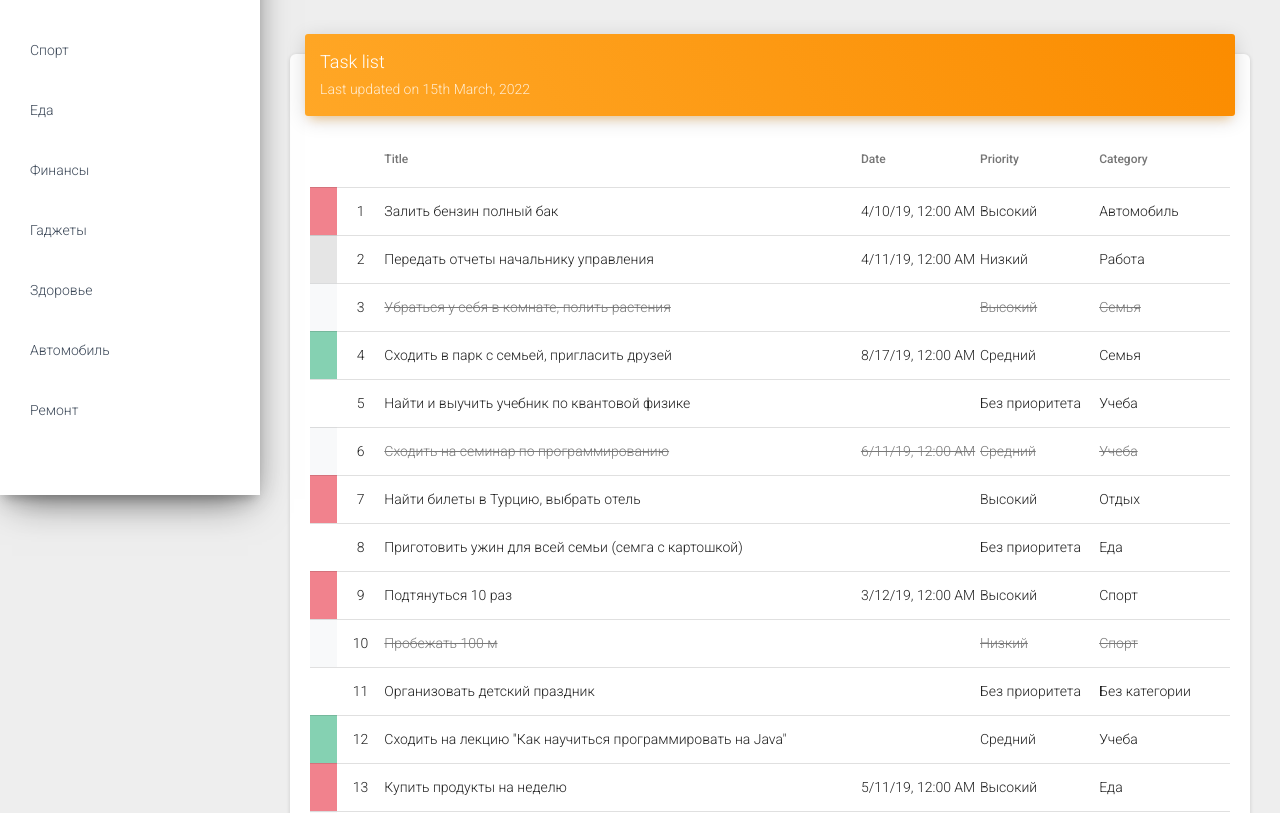
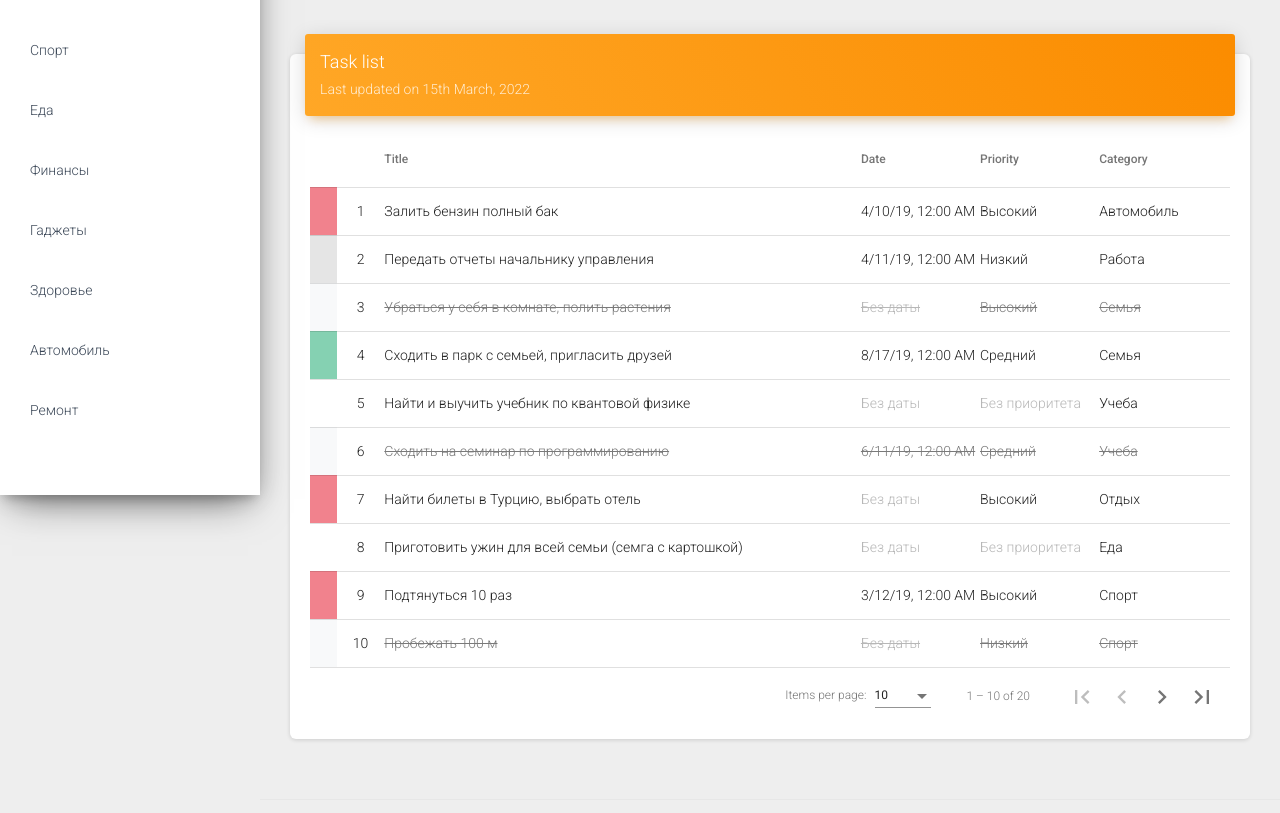
Before and after one commit to LiliaPohorielova/todo-app-frontend, an Angular app: page / in a window 1280 px wide. Shown: the part 305-1118 px from the top of the page. Built offline with nearby package versions, Linux system fonts and the light colour scheme.

Commit message:
Add Sort and Pagination

```diff
--- a/src/app/views/tasks/tasks.component.html
+++ b/src/app/views/tasks/tasks.component.html
@@ -3,8 +3,8 @@
     <h4 class="card-title">Task list</h4>
     <p class="card-category">Last updated on 15th March, 2022</p>
   </div>
-  <div class="card-body table-responsive">
-    <table [dataSource]="dataSource" mat-table>
+  <div class="card-body table-responsive" *ngIf="tasks.length > 0">
+    <table [dataSource]="dataSource" mat-table matSort>
 
       <!-- Priority Color -->
       <ng-container matColumnDef="color">
@@ -23,7 +23,7 @@
 
       <!-- Title -->
       <ng-container matColumnDef="title">
-        <th *matHeaderCellDef mat-header-cell>Title</th>
+        <th *matHeaderCellDef mat-header-cell mat-sort-header>Title</th>
         <td class="col-title" *matCellDef="let task" [class.completed]="task.completed" mat-cell>
           {{task.title}}
         </td>
@@ -31,24 +31,24 @@
 
       <!-- Date -->
       <ng-container matColumnDef="date">
-        <th *matHeaderCellDef mat-header-cell>Date</th>
-        <td class="col-date" *matCellDef="let task" [ngClass]="{'completed': task.completed, 'nodate': task.date == null}" mat-cell>
-          {{(task.date | date : 'short')}}
+        <th *matHeaderCellDef mat-header-cell mat-sort-header>Date</th>
+        <td class="col-date" *matCellDef="let task" [ngClass]="{'completed': task.completed, 'novalue': task.date == null}" mat-cell>
+          {{task.date ? (task.date | date : 'short') : "Без даты"}}
         </td>
       </ng-container>
 
       <!-- Priority -->
       <ng-container matColumnDef="priority">
-        <th *matHeaderCellDef mat-header-cell>Priority</th>
-        <td class="col-priority" *matCellDef="let task" [ngClass]="{'completed': task.completed, 'nopriority': task.priority == null}" mat-cell>
+        <th *matHeaderCellDef mat-header-cell mat-sort-header>Priority</th>
+        <td class="col-priority" *matCellDef="let task" [ngClass]="{'completed': task.completed, 'novalue': task.priority == null}" mat-cell>
           {{task.priority != null ? task.priority.title : "Без приоритета"}}
         </td>
       </ng-container>
 
       <!-- Category -->
       <ng-container matColumnDef="category">
-        <th *matHeaderCellDef mat-header-cell>Category</th>
-        <td class="col-category" *matCellDef="let task" [ngClass]="{'completed': task.completed, 'nocategory': task.category == null}" mat-cell>
+        <th *matHeaderCellDef mat-header-cell mat-sort-header>Category</th>
+        <td class="col-category" *matCellDef="let task" [ngClass]="{'completed': task.completed, 'novalue': task.category == null}" mat-cell>
           {{task.category != null ? task.category.title : "Без категории"}}
         </td>
       </ng-container>
@@ -58,5 +58,10 @@
       <!-- Rows Of Table -->
       <tr *matRowDef="let row; columns: displayedColumns; " mat-row></tr>
     </table>
+    <!-- Material Table Pagination -->
+    <mat-paginator [pageSizeOptions]="[10,20,50,100]" showFirstLastButtons></mat-paginator>
+  </div>
+  <div *ngIf="tasks.length == 0">
+    <p class="not-found">Ничего не найдено</p>
   </div>
 </div>
--- a/src/app/views/tasks/tasks.component.ts
+++ b/src/app/views/tasks/tasks.component.ts
@@ -1,27 +1,43 @@
-import { Component, OnInit } from '@angular/core';
+import {AfterViewInit, Component, OnInit, ViewChild} from '@angular/core';
 import {DataHandlerService} from "../../service/data-handler.service";
 import {Task} from "../../model/Task";
 import {MatTableDataSource} from "@angular/material/table";
+import {MatPaginator} from "@angular/material/paginator";
+import {MatSort} from "@angular/material/sort";
 
 @Component({
   selector: 'app-tasks',
   templateUrl: './tasks.component.html',
   styleUrls: ['./tasks.component.css']
 })
-export class TasksComponent implements OnInit {
-  //поля таблицы (названия колонок)
-  public displayedColumns: string[] = ['color','id','title','date','priority','category'];
+export class TasksComponent implements OnInit, AfterViewInit {
+  // поля таблицы (названия колонок)
+  public displayedColumns: string[] = ['color', 'id', 'title', 'date', 'priority', 'category'];
+  // @ts-ignore
   public dataSource: MatTableDataSource<Task>; //контейнер - источник данных для таблицы
 
+  // Данные компоненты будут иметь ссылки на объекты в HTML
+  // @ts-ignore
+  @ViewChild(MatPaginator, {static: false}) private paginator: MatPaginator;
+  // @ts-ignore
+  @ViewChild(MatSort, {static: false}) private sort: MatSort;
+
+  // @ts-ignore
   tasks: Task[];
 
-  constructor(private dataHandler: DataHandlerService) {  }
+  constructor(private dataHandler: DataHandlerService) {
+  }
 
   ngOnInit() {
     // @ts-ignore
     this.dataHandler.taskSubject.subscribe(tasks => this.tasks = tasks);
     this.dataSource = new MatTableDataSource();
     this.refreshTable();
+  }
+
+  // Метод вызывается после инициализации (сначала все данные попали в таблицу, а потом мы с ними можем работать, сортировать и тд)
+  ngAfterViewInit() {
+    this.addTableObjects();
   }
 
   toggleTaskCompleted(task: Task) {
@@ -42,5 +58,33 @@
   //показывает задачи учитывая поиск, фильтр, категории
   private refreshTable() {
     this.dataSource.data = this.tasks; //обновить источник данных для таблицы
+    this.addTableObjects(); // добавляем визуальные объекты
+
+    // объесняем сортировщику как и по чем сортировать
+    // @ts-ignore: ошибка с датой (можно возвращать любой тип)
+    this.dataSource.sortingDataAccessor = (task, colName) => {
+      switch (colName) {
+        case 'priority': {
+          return task.priority ? task.priority.id : null;
+        }
+        case 'category': {
+          return task.category ? task.category.title : null;
+        }
+        case 'date': {
+          return task.date ? task.date : null;
+        }
+        case 'title': {
+          return task.title;
+        }
+      }
+
+    }
+
+  }
+
+  // Отправляем данные, с которыми нужно работать
+  private addTableObjects() {
+    this.dataSource.sort = this.sort;
+    this.dataSource.paginator = this.paginator;
   }
 }
--- a/src/styles.css
+++ b/src/styles.css
@@ -4,3 +4,10 @@
 
 html, body { height: 100%; }
 body { margin: 0; font-family: Roboto, "Helvetica Neue", sans-serif; }
+
+.not-found {
+  margin-top: 30px;
+  font-size: 20px;
+  color: rgba(74, 74, 74, 0.98);
+  text-align: center;
+}
```
